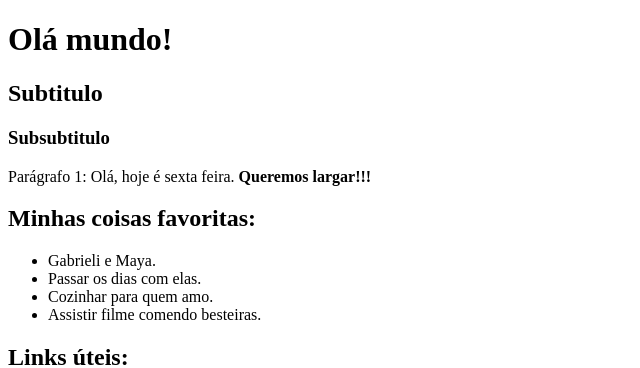
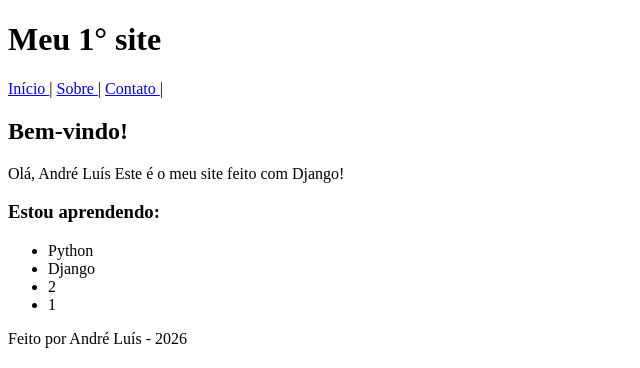
Before and after one commit to andre1997luisveras-lab/meu_primeiro_site, a Django app: page / in a window 1280 px wide. Shown: the top 368 px of the page, without its empty margins (0-640 px from the left). Run offline with Django 5.2, Linux system fonts and the light colour scheme.

Commit message:
criação das paginas sobre, contato e inicio

```diff
--- /dev/null
+++ b/paginas/Templates/base.html
@@ -0,0 +1,26 @@
+<!DOCTYPE html>
+<html lang="pt-br">
+<head>
+    <meta charset="UTF-8">
+    <meta name="viewport" content="width=device-width, initial-scale=1.0">
+    <title>meu site</title>
+</head>
+<body>
+    <header>
+        <h1>Meu 1° site</h1>
+        <nav>
+            <a href="/">Início </a> |
+            <a href="/sobre">Sobre </a> |
+            <a href="/contato">Contato </a> |
+        </nav>
+    </header>
+    <main>
+        {% block conteudo %}
+        {% endblock %}
+    </main>
+
+    <footer>
+        <p>Feito por André Luís - 2026</p>
+    </footer>
+</body>
+</html>
--- a/paginas/Templates/inicio.html
+++ b/paginas/Templates/inicio.html
@@ -1,46 +1,15 @@
-<!DOCTYPE html>
-<html lang="en">
-<head>
-    <meta charset="UTF-8">
-    <meta name="viewport" content="width=device-width, initial-scale=1.0">
-    <title>Minha primeira página</title>
-</head>
-<body>
-    <h1>Olá mundo!</h1>
-    <h2>Subtitulo</h2>
-    <h3>Subsubtitulo</h3>
-    <p>Parágrafo 1: Olá, hoje é sexta feira. <strong>Queremos largar!!!</strong></p>
-    <h2>Minhas coisas favoritas:</h2>
+{% extends "base.html" %}
+
+{% block conteudo %}
+    <h2>Bem-vindo!</h2>
+    <p> Olá, {{nome}} Este é o meu site feito com Django!</p>
+    <h3>Estou aprendendo:</h3>
     <ul>
-        <li>Gabrieli e Maya.</li>
-        <li>Passar os dias com elas.</li>
-        <li>Cozinhar para quem amo.</li>
-        <li>Assistir filme comendo besteiras.</li>
+        {% for curso in cursos %}
+            <li>{{ curso }}</li>
+        {% endfor %}
+    </ul>
+{% endblock %}
 
-    </ul>
-    <h2>Links úteis:</h2>
-    <ul>
-        <li><a href="https://python.org.br/">PYTHON BRASIL</a></li>
-        <li><a href="https://medium.com/">MEDIUM</a></li>
-        <img src="https://encrypted-tbn0.gstatic.com/images?q=tbn:ANd9GcTJaIvzYhqzhXDpBhIJ5OhQy--B4nptxd4DKKY-KXDGMsM32PYpkPjvSVHf&s=10">
-        <img src="C:\Users\ANDRÉLUÍSVERASGUIMAR\Pictures\Screenshots.jpg">
-    </ul>
-
-    <h4>Sobre mim:</h4>
-
-    <p>Meu nome é {{ nome }}</p>
-    <p>Minha altura é {{ altura }}</p>
-    <p>Minha idade é {{ idade }}</p>
-    <p>Meus pets são</p>
-    <ul>
-        {% for item in pets %}
-        <li>{{ item }}</li>
-        {% endfor %}
-
-    </ul>
-
-
-
-<footer>Ass: André Luís!</footer>
 </body>
 </html>
--- /dev/null
+++ b/paginas/Templates/sobre.html
@@ -0,0 +1,6 @@
+{% extends "base.html" %}
+
+{% block conteudo %}
+    <h2>Sobre mim</h2>
+    <p>Olá, eu sou {{ nome }} e estou aprendendo Django!</p>
+{% endblock %}
--- a/paginas/views.py
+++ b/paginas/views.py
@@ -2,24 +2,19 @@ from django.shortcuts import render
 from django.http import HttpResponse
 
 def inicio(request):
-    dados = {
+    contexto = {
         "nome": "André Luís",
-        "idade": 29,
-        "altura": 1.80,
-        "pets": ["Nina", "Maya", "Billie"],
+        "cidade": "Rio de Janeiro",
+        "morando": "Pernambuco",
+        "cursos": ["Python", "Django", 2 , 1],
+        "hobbies": ["Jogar", "Comer", "Dormir", "Ver filmes"],
     }
-    return render(request, "inicio.html", dados)
+    return render(request, "inicio.html", contexto)
+
 
 def sobre(request):
-    return HttpResponse("<h1>Sobre mim</h1>"
-                        "<p>Meu nome é André e estou aprendendo Django.</p>")
-
+    return render(request, "sobre.html", sobre)
 
 
 def contato(request):
-    return HttpResponse(
-        "<h1>Contatos</h1>"
-        "<p>E-mail: andre1997luisveras@gmail.com</p>"
-        "<a href='/'>Inicio</a> |   "
-        "<a href='/sobre/'>Sobre</a>"
-    )
+    return render(request, "contato.html")
```
Also changed, not shown: paginas/Templates/contato.html (added, +9 -0 lines).
